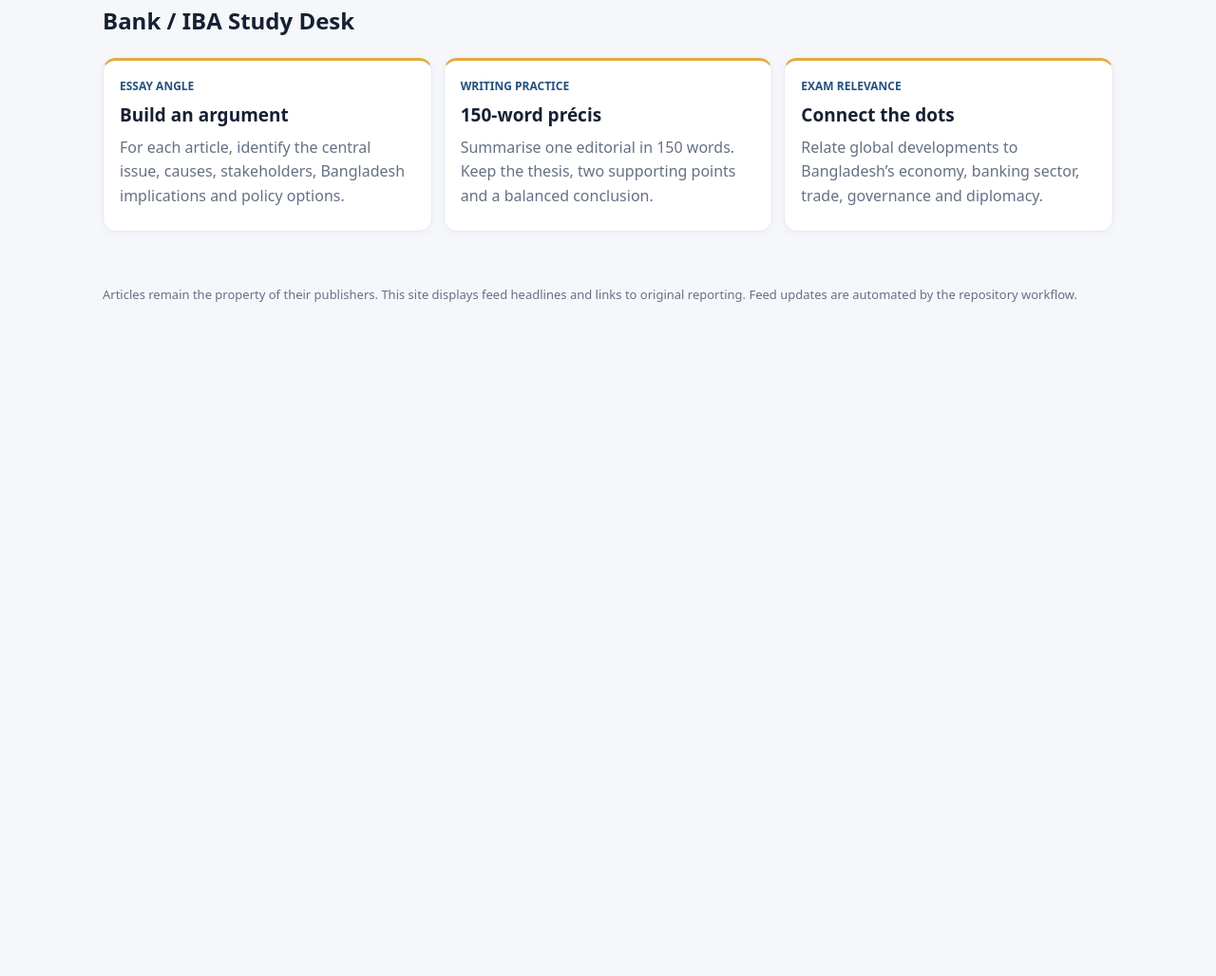
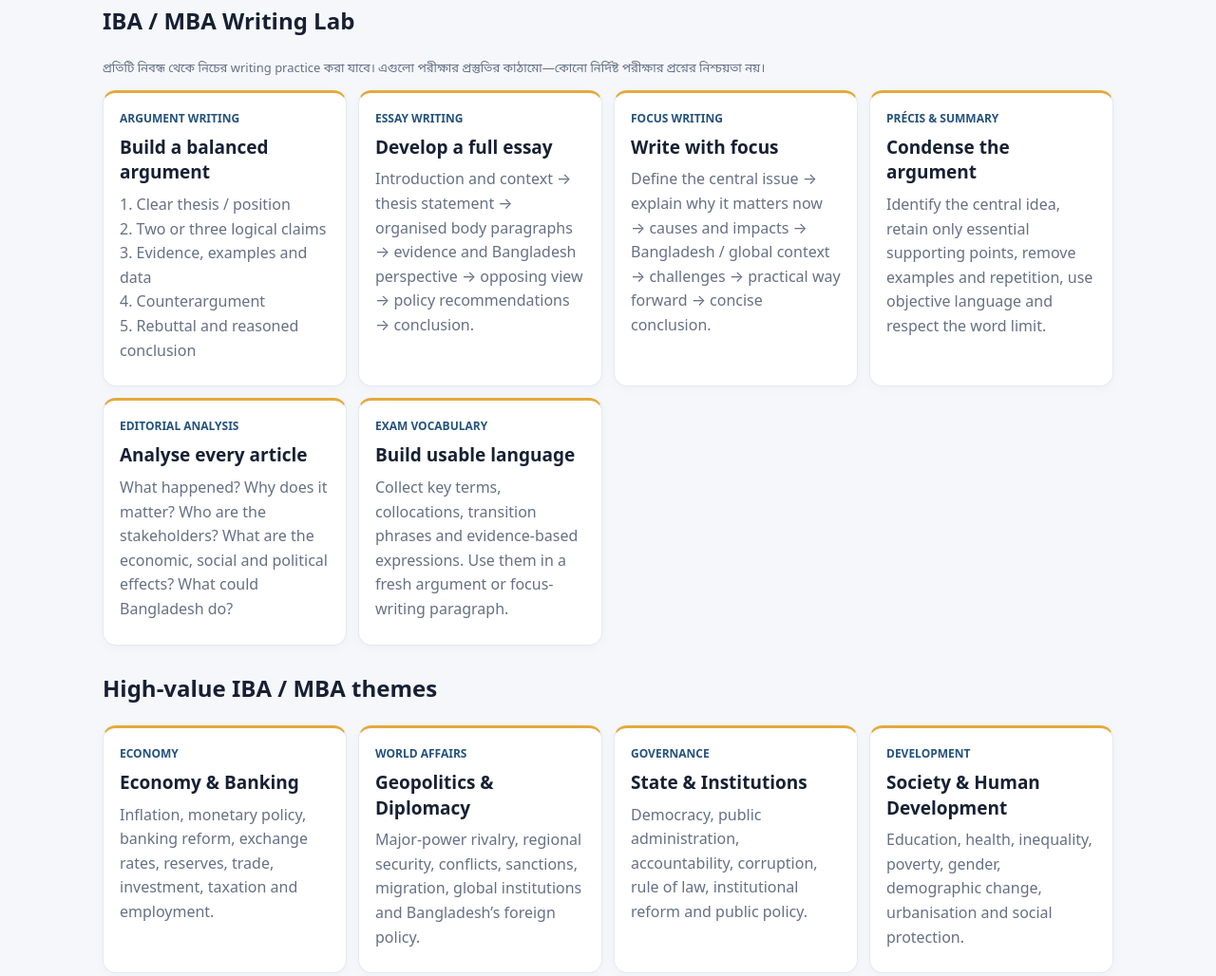
Before and after one commit to Jaber8863/Editorial-Hub, a plain HTML site: page index.html in a window 1280 px wide. Shown: the part 493-1521 px from the top of the page at 95% size. Before the commit the page ends 844 px from the top, so only its background shows below. Drawn offline with Linux system fonts and the light colour scheme; no server answers.

Commit message:
Add IBA argument essay focus writing lab and world analysis category

```diff
--- a/index.html
+++ b/index.html
@@ -20,15 +20,25 @@ footer{padding:30px 0;color:var(--muted);font-size:13px}.small{font-size:13px;co
 <main class="wrap">
 <section><div class="tools"><input id="search" placeholder="Search headlines, sources or topics…"><button id="refresh">Refresh</button><button id="saved">★ Bookmarks</button></div><nav id="filters"></nav><div class="small" id="status">Loading latest articles…</div></section>
 <section><div class="grid" id="articles"></div></section>
-<section><h2>Bank / IBA Study Desk</h2><div class="study">
-<div class="card"><div class="tag">ESSAY ANGLE</div><h2>Build an argument</h2><p>For each article, identify the central issue, causes, stakeholders, Bangladesh implications and policy options.</p></div>
-<div class="card"><div class="tag">WRITING PRACTICE</div><h2>150-word précis</h2><p>Summarise one editorial in 150 words. Keep the thesis, two supporting points and a balanced conclusion.</p></div>
-<div class="card"><div class="tag">EXAM RELEVANCE</div><h2>Connect the dots</h2><p>Relate global developments to Bangladesh’s economy, banking sector, trade, governance and diplomacy.</p></div>
+<section><h2>IBA / MBA Writing Lab</h2><p class="small">প্রতিটি নিবন্ধ থেকে নিচের writing practice করা যাবে। এগুলো পরীক্ষার প্রস্তুতির কাঠামো—কোনো নির্দিষ্ট পরীক্ষার প্রশ্নের নিশ্চয়তা নয়।</p><div class="study">
+<div class="card"><div class="tag">ARGUMENT WRITING</div><h2>Build a balanced argument</h2><p>1. Clear thesis / position<br>2. Two or three logical claims<br>3. Evidence, examples and data<br>4. Counterargument<br>5. Rebuttal and reasoned conclusion</p></div>
+<div class="card"><div class="tag">ESSAY WRITING</div><h2>Develop a full essay</h2><p>Introduction and context → thesis statement → organised body paragraphs → evidence and Bangladesh perspective → opposing view → policy recommendations → conclusion.</p></div>
+<div class="card"><div class="tag">FOCUS WRITING</div><h2>Write with focus</h2><p>Define the central issue → explain why it matters now → causes and impacts → Bangladesh / global context → challenges → practical way forward → concise conclusion.</p></div>
+<div class="card"><div class="tag">PRÉCIS & SUMMARY</div><h2>Condense the argument</h2><p>Identify the central idea, retain only essential supporting points, remove examples and repetition, use objective language and respect the word limit.</p></div>
+<div class="card"><div class="tag">EDITORIAL ANALYSIS</div><h2>Analyse every article</h2><p>What happened? Why does it matter? Who are the stakeholders? What are the economic, social and political effects? What could Bangladesh do?</p></div>
+<div class="card"><div class="tag">EXAM VOCABULARY</div><h2>Build usable language</h2><p>Collect key terms, collocations, transition phrases and evidence-based expressions. Use them in a fresh argument or focus-writing paragraph.</p></div>
+</div></section>
+<section><h2>High-value IBA / MBA themes</h2><div class="study">
+<div class="card"><div class="tag">ECONOMY</div><h2>Economy & Banking</h2><p>Inflation, monetary policy, banking reform, exchange rates, reserves, trade, investment, taxation and employment.</p></div>
+<div class="card"><div class="tag">WORLD AFFAIRS</div><h2>Geopolitics & Diplomacy</h2><p>Major-power rivalry, regional security, conflicts, sanctions, migration, global institutions and Bangladesh’s foreign policy.</p></div>
+<div class="card"><div class="tag">GOVERNANCE</div><h2>State & Institutions</h2><p>Democracy, public administration, accountability, corruption, rule of law, institutional reform and public policy.</p></div>
+<div class="card"><div class="tag">DEVELOPMENT</div><h2>Society & Human Development</h2><p>Education, health, inequality, poverty, gender, demographic change, urbanisation and social protection.</p></div>
+<div class="card"><div class="tag">FUTURE</div><h2>Climate, Energy & Technology</h2><p>Climate finance, energy transition, AI, digital governance, cybersecurity, automation and future of work.</p></div>
 </div></section>
 <footer>Articles remain the property of their publishers. This site displays feed headlines and links to original reporting. Feed updates are automated by the repository workflow.</footer>
 </main>
 <script>
-const categories=["All","বাংলা সংবাদপত্র","English Editorials","International Affairs"];
+const categories=["All","বাংলা সংবাদপত্র","Bangladesh English","World Analysis & Opinion"];
 let category="All",showSaved=false,items=[];
 const saved=()=>JSON.parse(localStorage.getItem("editorial-saved")||"[]");
 function esc(s=""){return String(s).replace(/[&<>"']/g,c=>({"&":"&amp;","<":"&lt;",">":"&gt;",'"':"&quot;","'":"&#39;"}[c]));}
```
